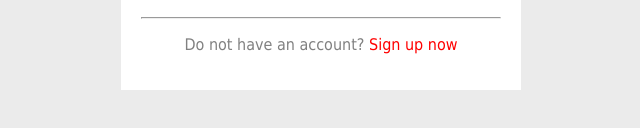
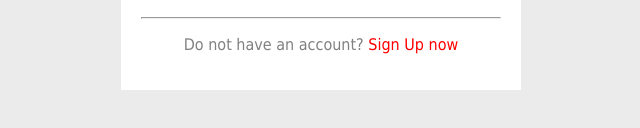
Before and after one commit to Bruno-Wendell/firstsiginform, a plain HTML site: page index.html in a window 1280 px wide. Shown: the part 570-698 px from the top of the page, 319-959 px from the left. Drawn offline with nearby package versions, Linux system fonts and the light colour scheme.

Commit message:
versão final

```diff
--- a/index.html
+++ b/index.html
@@ -42,7 +42,7 @@
                 </div>
             </div>
             <hr>
-            <p>Do not have an account? <a href="">Sign up now</a></p>
+            <p>Do not have an account? <a href="">Sign Up now</a></p>
         </form>
     </div>
 
```
Also changed, not shown: style.css (line endings or trailing spaces).
